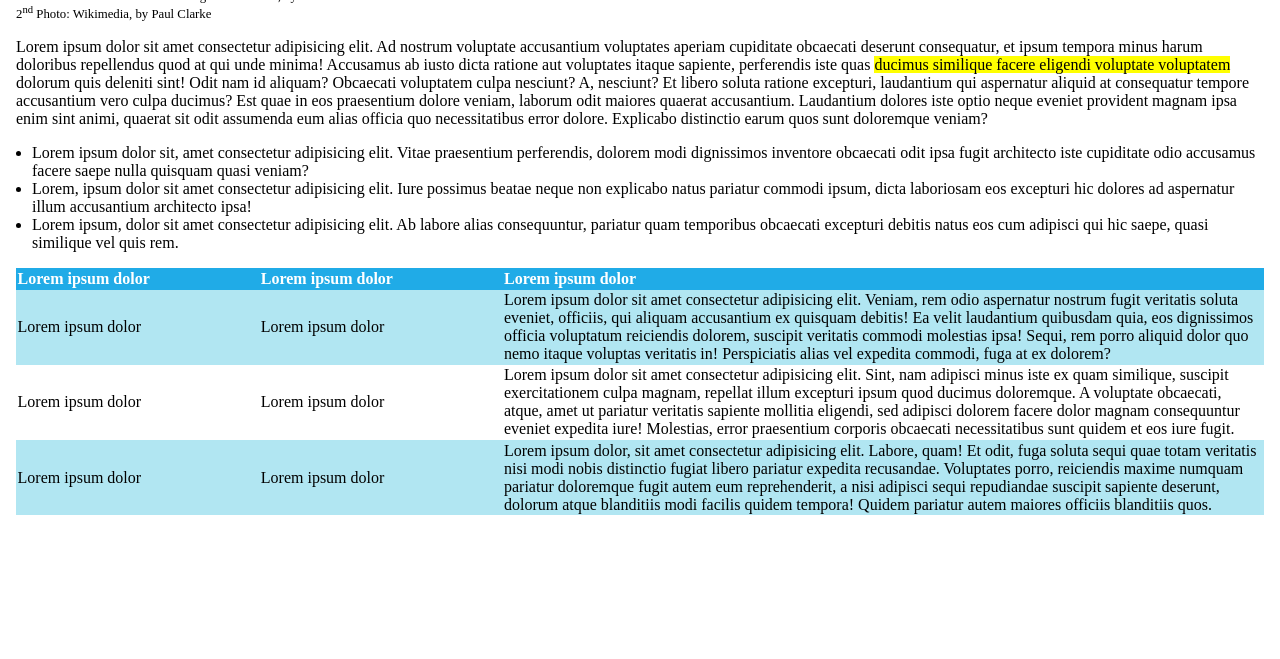
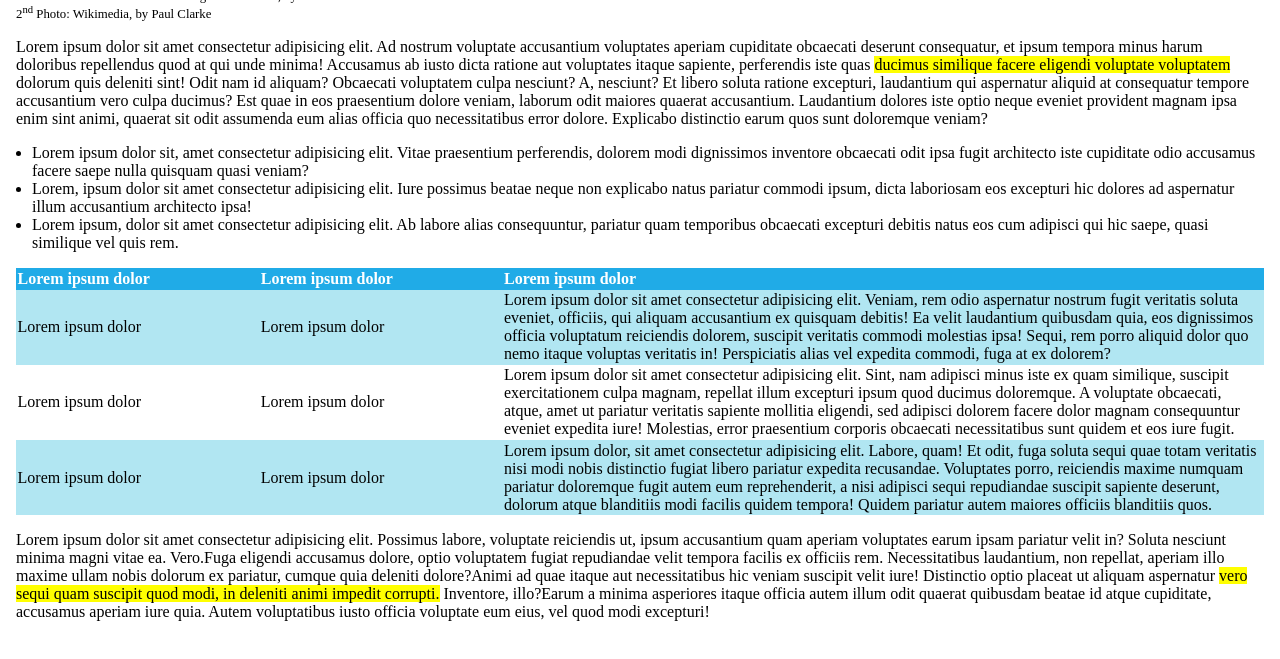
Before and after one commit to fedebacci/html-css-booleaner, a plain HTML site: page index.html in a window 1280 px wide. Shown: the part 805-1464 px from the top of the page. Drawn offline with Linux system fonts and the light colour scheme.

Commit message:
creazione quinta sezione testuale

```diff
--- a/index.html
+++ b/index.html
@@ -116,6 +116,20 @@
                 </tbody>
             </table>
         </section>
+
+        <section>
+            <p>Lorem ipsum dolor sit amet consectetur adipisicing elit. Possimus labore, voluptate reiciendis ut, ipsum
+                accusantium quam aperiam voluptates earum ipsam pariatur velit in? Soluta nesciunt minima magni vitae
+                ea. Vero.Fuga eligendi accusamus dolore, optio voluptatem fugiat repudiandae velit tempora facilis ex
+                officiis rem. Necessitatibus laudantium, non repellat, aperiam illo maxime ullam nobis dolorum ex
+                pariatur, cumque quia deleniti dolore?Animi ad quae itaque aut necessitatibus hic veniam suscipit velit
+                iure! Distinctio optio placeat ut aliquam aspernatur <span class="evidenziato">vero sequi quam suscipit
+                    quod modi, in deleniti
+                    animi impedit corrupti.</span> Inventore, illo?Earum a minima asperiores itaque officia autem illum
+                odit
+                quaerat quibusdam beatae id atque cupiditate, accusamus aperiam iure quia. Autem voluptatibus iusto
+                officia voluptate eum eius, vel quod modi excepturi!</p>
+        </section>
     </main>
 
 
```
